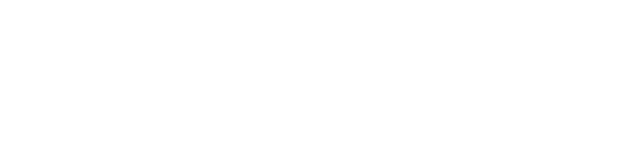
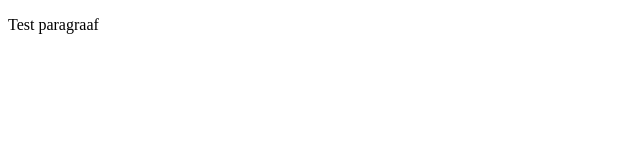
Before and after one commit to Mehmoli/Git-test-repository, a plain HTML site: page index.html in a window 1280 px wide. Shown: the whole page, without its empty margins (0-640 px from the left). Drawn offline with Linux system fonts and the light colour scheme.

Commit message:
Css aangepast

```diff
--- a/index.html
+++ b/index.html
@@ -2,9 +2,14 @@
 <html lang="en">
 <head>
     <meta charset="UTF-8">
+
     <title>Git Test</title>
 </head>
 <body>
 
+    <div>
+        <p>Test paragraaf</p>
+    </div>
+
 </body>
 </html>
--- a/style.css
+++ b/style.css
@@ -1,3 +1,7 @@
 body {
     background-color: lightcyan;
 }
+
+p {
+    color:chartreuse;
+}
```
